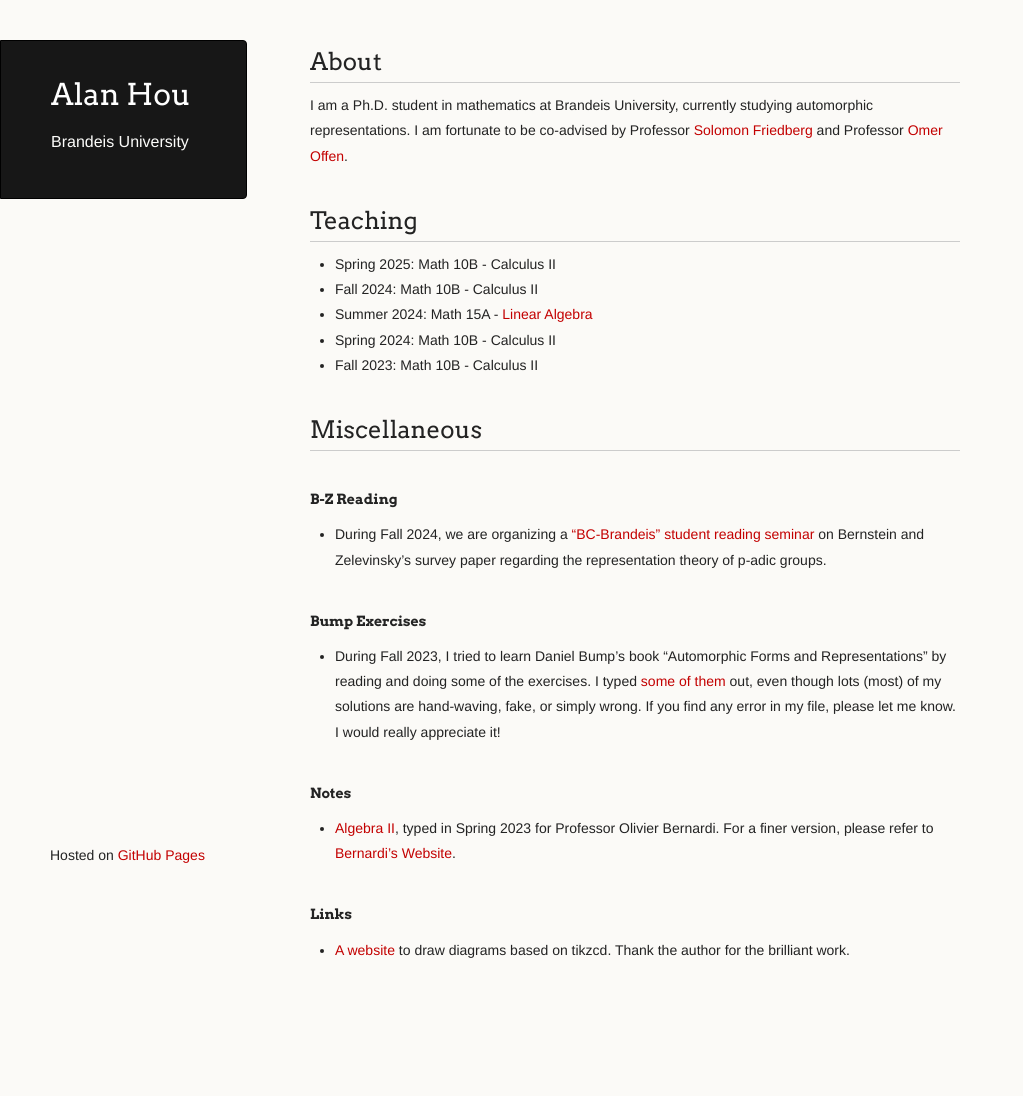
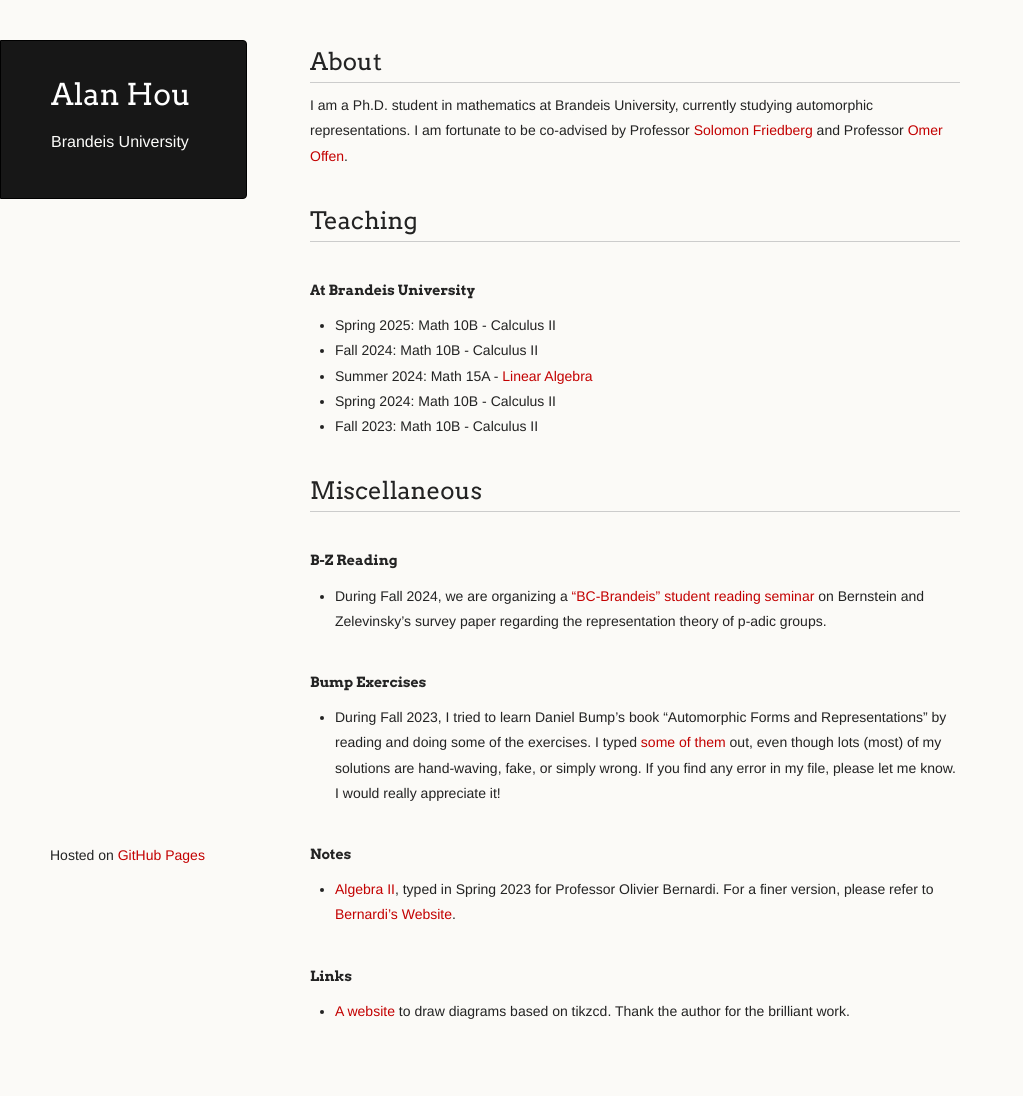
Before and after one commit to axhou/axhou.github.io, a Jekyll site: the page built from index.md, in a window 1280 px wide. Shown: the whole page, without its empty margins (0-1023 px from the left). Built offline with Jekyll 4.4.1, drawn with Linux system fonts in a browser that asks for light colours; our own code applies the rules of GitHub Pages for plain Markdown files; before the commit the page ends 1035 px from its top, so only the background shows below that.

Commit message:
Update index.md

```diff
--- a/index.md
+++ b/index.md
@@ -9,6 +9,8 @@
 I am a Ph.D. student in mathematics at Brandeis University, currently studying automorphic representations. I am fortunate to be co-advised by Professor [Solomon Friedberg](https://sites.google.com/bc.edu/solomon-friedberg/) and Professor [Omer Offen](https://sites.google.com/brandeis.edu/offen/home).
 
 ## Teaching
+
+#### At Brandeis University
 - Spring 2025: Math 10B - Calculus II
 - Fall 2024: Math 10B - Calculus II
 - Summer 2024: Math 15A - [Linear Algebra](./s2024la.md)
```
